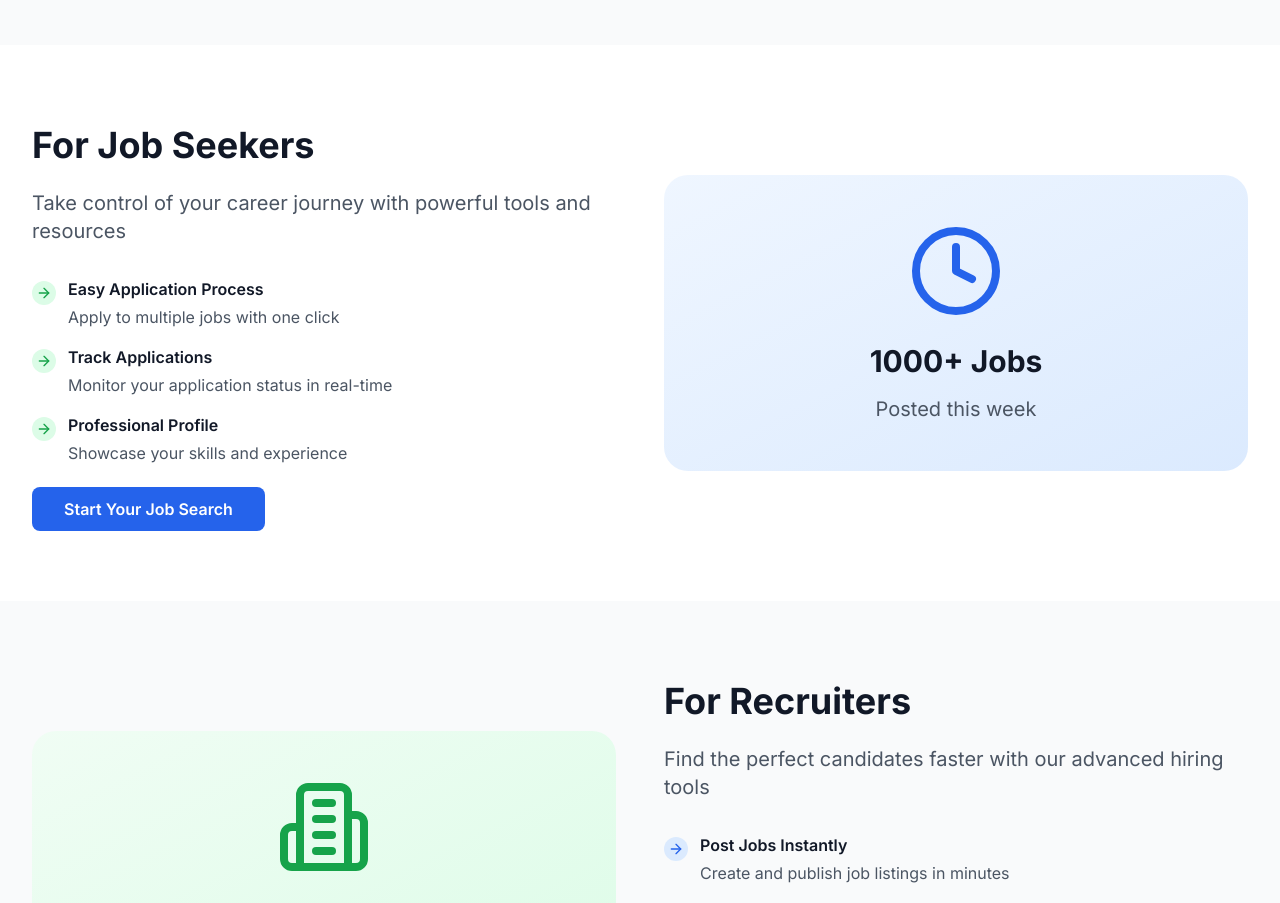
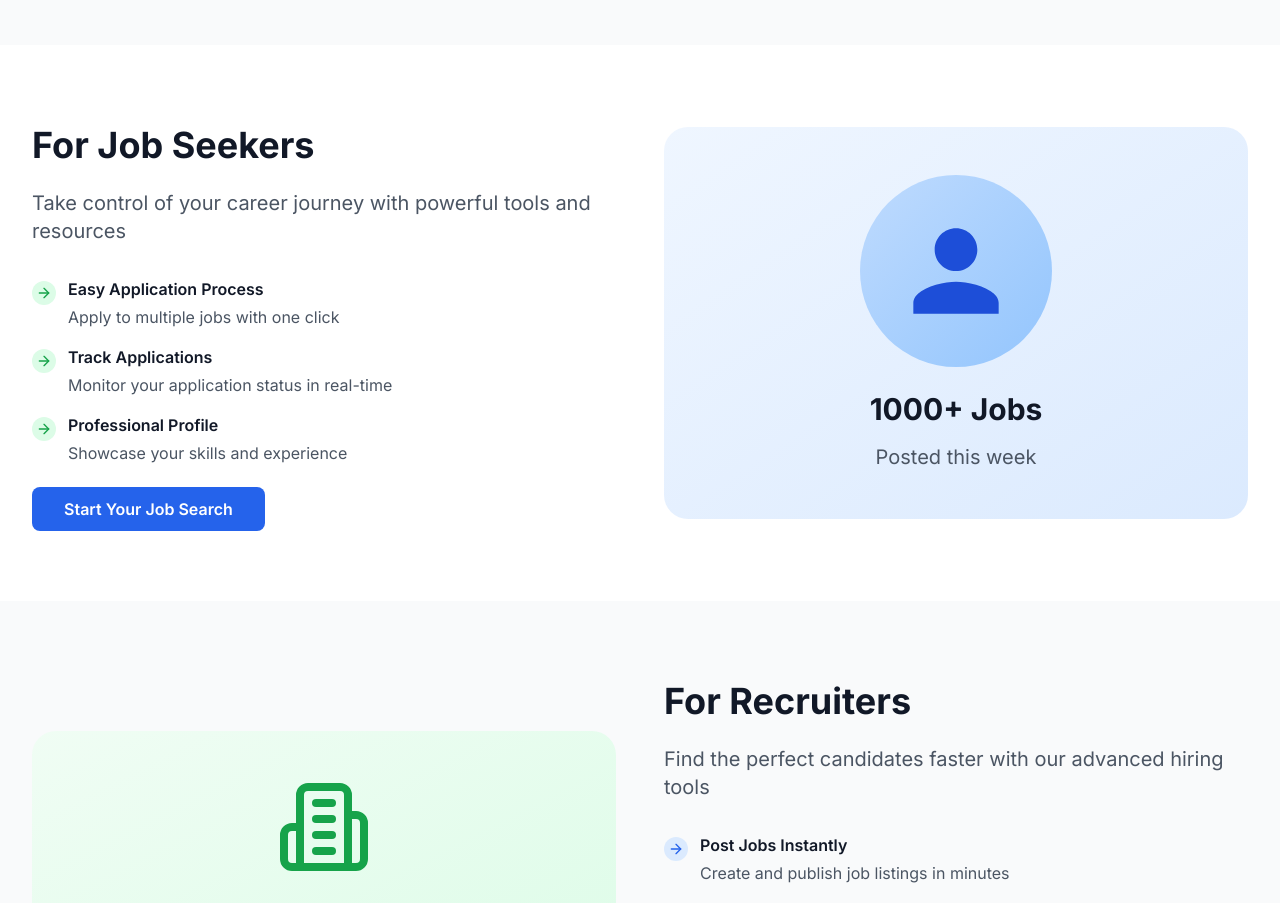
Before and after one commit to buladia9-hash/jobgshock, a Next.js app: page / in a window 1280 px wide. Shown: the part 1740-2643 px from the top of the page. Built offline with nearby package versions, Linux system fonts and the light colour scheme; no server answers.

Commit message:
Add person illustration to job seeker section

```diff
--- a/app/page.tsx
+++ b/app/page.tsx
@@ -225,10 +225,16 @@ export default function Home() {
               </ul>
               <Link href="/register?role=employee" className="btn btn-primary px-8 py-3 font-semibold">Start Your Job Search</Link>
             </div>
-            <div className="bg-gradient-to-br from-primary-50 to-primary-100 rounded-3xl p-12 text-center">
-              <Clock className="w-24 h-24 text-primary-600 mx-auto mb-6" />
-              <h3 className="text-3xl font-bold mb-4">1000+ Jobs</h3>
-              <p className="text-xl text-gray-600">Posted this week</p>
+            <div className="relative">
+              <div className="bg-gradient-to-br from-primary-50 to-primary-100 rounded-3xl p-12 text-center">
+                <div className="w-48 h-48 mx-auto mb-6 bg-gradient-to-br from-primary-200 to-primary-300 rounded-full flex items-center justify-center">
+                  <svg className="w-32 h-32 text-primary-700" fill="currentColor" viewBox="0 0 24 24">
+                    <path d="M12 12c2.21 0 4-1.79 4-4s-1.79-4-4-4-4 1.79-4 4 1.79 4 4 4zm0 2c-2.67 0-8 1.34-8 4v2h16v-2c0-2.66-5.33-4-8-4z"/>
+                  </svg>
+                </div>
+                <h3 className="text-3xl font-bold mb-4">1000+ Jobs</h3>
+                <p className="text-xl text-gray-600">Posted this week</p>
+              </div>
             </div>
           </div>
         </div>
```
